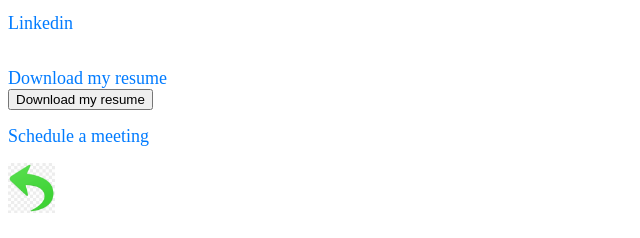
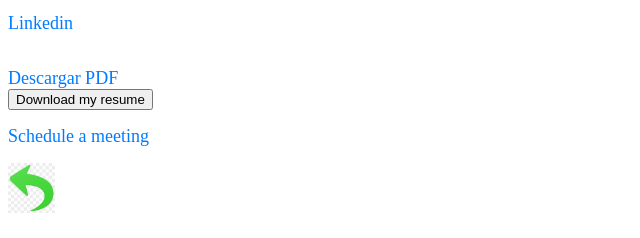
Before and after one commit to RicMejiaZ/Git_project, a plain HTML site: page public/contact.html in a window 1280 px wide. Shown: the part 126-364 px from the top of the page, 0-640 px from the left. Drawn offline with Linux system fonts and the light colour scheme; files whose address does not match are found by name.

Commit message:
Update contact.html

```diff
--- a/public/contact.html
+++ b/public/contact.html
@@ -24,10 +24,9 @@
 	>
 </p>
 <br />
-<a
-	class="cv"
-	href="https://github.com/RicMejiaZ/Git_project/blob/master/document/Ricardo_Mejia.pdf" target="_blank"> Download my resume</a
->
+<a href="./documentos/Ricardo_Mejia.pdf" download="Ricardo_Mejia.pdf" id="downloadBtn">
+  Descargar PDF
+</a>
 <br />
 <button id="downloadBtn">Download my resume</button>
 <p>
```
